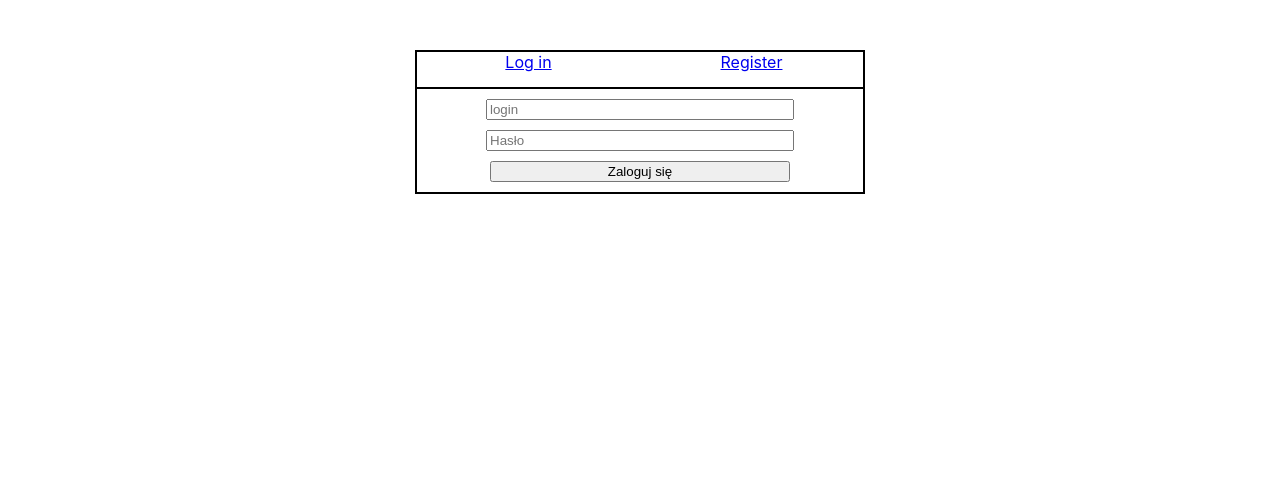
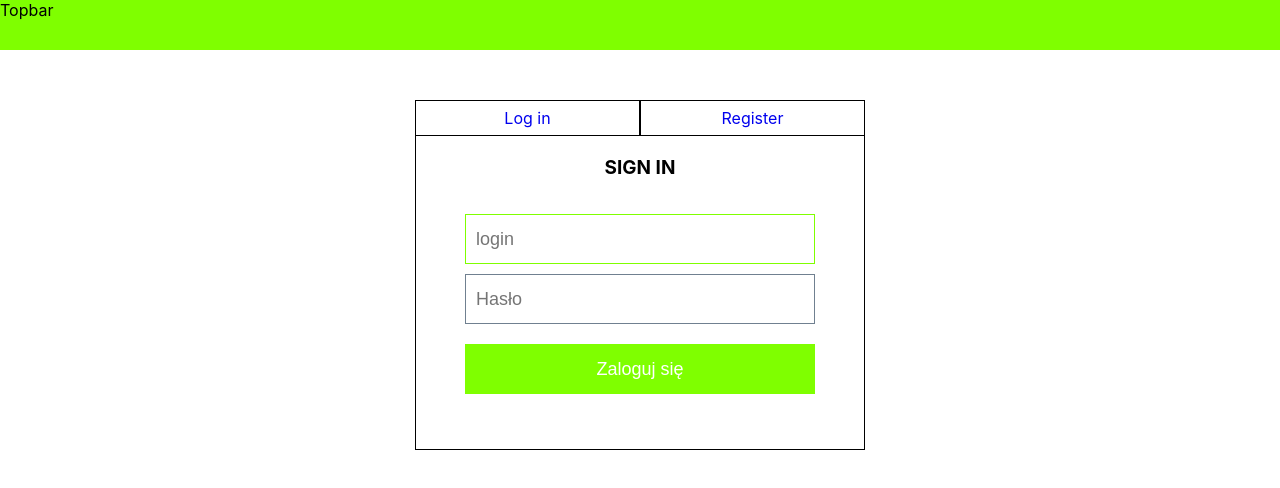
Before and after one commit to bartoszgaj/taskiro, a React (Create React App) app in the folder app/: page /login in a window 1280 px wide. Shown: the top 488 px of the page. Built offline with nearby package versions, Linux system fonts and the light colour scheme.

Commit message:
Merge branch 'master' of https://github.com/bartoszgaj/taskiro

```diff
--- a/app/src/App.js
+++ b/app/src/App.js
@@ -5,12 +5,18 @@ class App extends Component{
     render(){
         return(
             <div>
-            <LoginBox />
+                <TopBar/>
+                <LoginBox />
             </div>
     )
     }
 }
 
+const TopBar = ({ }) =>
+    <div id="topbar">
+        Topbar
+    </div>;
+
 
 
 
--- a/app/src/login.js
+++ b/app/src/login.js
@@ -34,6 +34,7 @@ class LoginBox extends Component{
 
 const Login = ({onChange}) =>
     <div id="login">
+        SIGN IN
         <LoginForm onChange={onChange}/>
     </div>;
 
@@ -84,9 +85,6 @@ class Register extends Component{
     }
 }
 
-const TopBar = ({ }) =>
-    <div>
-        Topbar
-    </div>;
+
 
     export default LoginBox;
--- a/app/src/styles/login.css
+++ b/app/src/styles/login.css
@@ -3,9 +3,15 @@ body{
     margin: 0;
 }
 
+#topbar{
+    margin:0;
+    width:100%;
+    height: 50px;
+    background: chartreuse;
+}
+
 #login-box{
     margin: 50px auto;
-    border: 2px solid black;
     width: 450px;
     padding:0;
     box-sizing: border-box;
@@ -16,7 +22,6 @@ body{
     display: flex;
     width: 100%;
     margin:0;
-    border-bottom: 2px solid black;
     box-sizing: border-box;
     padding: 0;
 }
@@ -25,10 +30,51 @@ body{
     width: 50%;
     height: 35px;
     text-align: center;
+    border: 1px solid black;
+    border-bottom: none;
+    padding: 7px 0;
+    box-sizing: border-box;
+}
+
+#login-box ul li a{
+    text-decoration: none;
+}
+
+#login-box form{
+    margin: 35px 0;
 }
 
 #login-box form input{
-    width: 300px;
+    width: 350px;
+    height: 50px;
     display: block;
     margin: 10px auto;
+    border-radius: 0;
 }
+
+#login-box form input[type="text"],input[type="password"]{
+    border: 1px solid slategray;
+    padding: 0 10px;
+    font-size: 18px;
+    box-sizing: border-box;
+}
+
+#login-box form input[type="text"],input[type="password"]:focus{
+    border:1px solid chartreuse;
+}
+
+#login-box form input[type="submit"]{
+    background-color: chartreuse;
+    color:white;
+    border: 0;
+    font-size: 18px;
+    margin-top: 20px;
+}
+
+#login{
+    border: 1px solid black;
+    text-align: center;
+    font-weight: bold;
+    font-size: 19px;
+    padding: 20px 0;
+}
```
